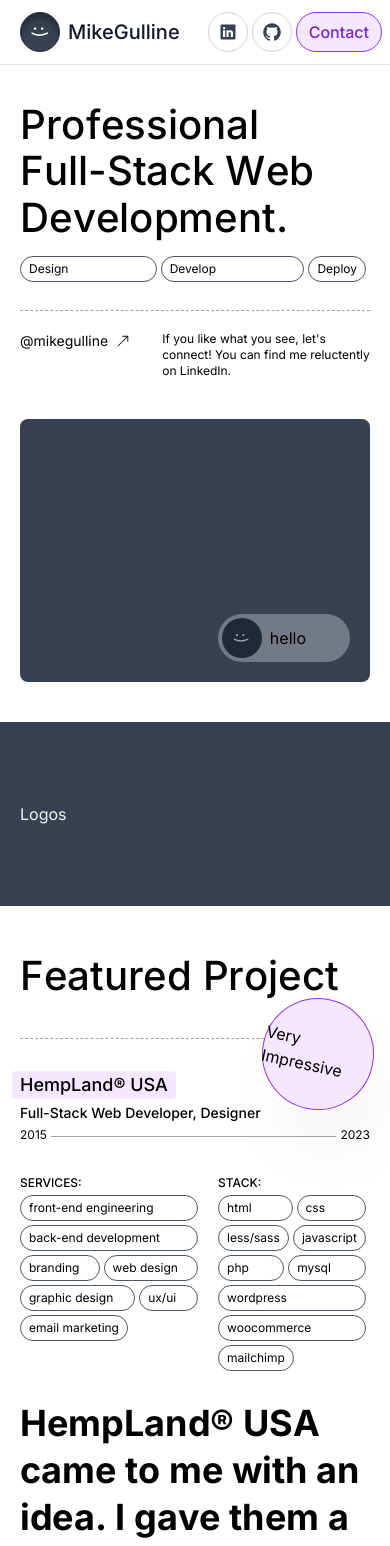
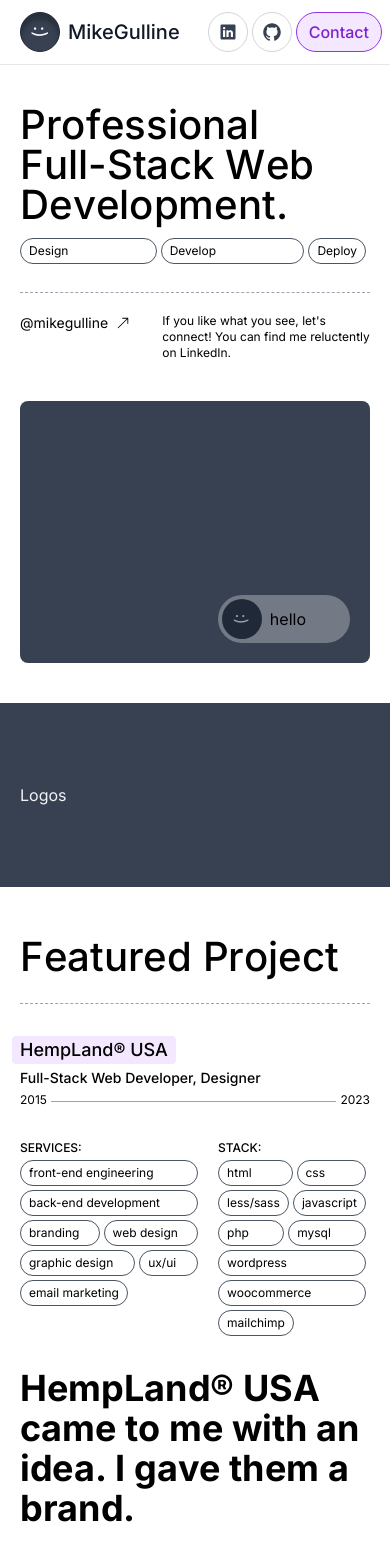
Before and after one commit to mikegulline/resume-portfolio, a Next.js app: page / in a window 390 px wide. Shown: the top 1546 px of the page. Built offline with nearby package versions, Linux system fonts and the light colour scheme.

Commit message:
better animation

```diff
--- a/src/app/globals.css
+++ b/src/app/globals.css
@@ -35,56 +35,29 @@
     rgb(var(--background-start-rgb));
 } */
 
+.sentence {
+  display: block;
+}
+
 .word {
-  overflow: hidden;
   position: relative;
   display: inline-block;
   padding-bottom: 2%;
   margin-bottom: -2%;
-  /* transform-origin: top left;
-  transform: rotate(-10deg);
-  animation: word__in 0.6s forwards calc(0.03s * var(--index)); */
-}
-
-@keyframes word__in {
-  from {
-    transform: rotate(-10deg);
-    animation-timing-function: ease-in-out;
-  }
-
-  75% {
-    transform: rotate(5deg);
-    animation-timing-function: ease-in-out;
-  }
-
-  to {
-    transform: rotate(0deg);
-    animation-timing-function: ease-in-out;
-  }
 }
 
 .letter {
-  display: inline-block;
+  will-change: transform;
+  transform-style: perserve-3d;
   transform-origin: top;
   transform: translate3d(0, 100%, 0) rotateX(-90deg);
+  display: inline-block;
+  visibility: hidden;
 }
 
 .inView .letter {
-  animation: letter__in 0.6s forwards calc(0.015s * var(--index));
+  transition: 0.5s;
+  transition-delay: calc(0.03s * var(--index));
+  transform: translate3d(0, 0%, 0) rotateX(0deg);
+  visibility: visible;
 }
-
-@keyframes letter__in {
-  from {
-    transform: translate3d(0, 100%, 100%) rotateX(-90deg);
-    animation-timing-function: ease-in-out;
-  }
-  50% {
-    transform: translate3d(0, 100%, 50%) rotateX(-30deg);
-    animation-timing-function: ease-in-out;
-  }
-
-  to {
-    transform: translate3d(0, 0%, 0) rotateX(0deg);
-    animation-timing-function: ease-in-out;
-  }
-}
--- a/src/components/sections/hero-product-gallery/hero-product-gallery.tsx
+++ b/src/components/sections/hero-product-gallery/hero-product-gallery.tsx
@@ -44,9 +44,6 @@
       <Wrapper>
         <h1 className='font-medium text-[10.3vw]  md:text-7xl  xl:text-8xl mb-8 pb-4  md:mb-10 md:pb-5 lg:mb-14 lg:pb-8 xl:mb-20 xl:pb-10 border-b border-gray-400 border-dashed'>
           <TextAnimation text='Featured Project' />
-          <div className=' absolute right-4 -mt-6 lg:right-14  lg:-mt-28 rotate-12 w-28 h-28 lg:w-40 lg:h-40 xl:w-48 xl:h-48 bg-purple-100 border border-purple-600 rounded-full text-base font-normal flex items-center justify-center shadow-[20px_40px_80px_-40px_rgba(0,0,0,0.4)]'>
-            <span>Very Impressive </span>
-          </div>
         </h1>
 
         <div className='lg:flex items-start relative lg:gap-14 xl:gap-32 lg:mb-14 xl:mb-20'>
--- a/src/components/text-animation/text-animation.tsx
+++ b/src/components/text-animation/text-animation.tsx
@@ -35,5 +35,9 @@
     </IndexWrap>
   ));
 
-  return <div ref={ref}>{newText}</div>;
+  return (
+    <div ref={ref} className='sentence'>
+      {newText}
+    </div>
+  );
 }
```
